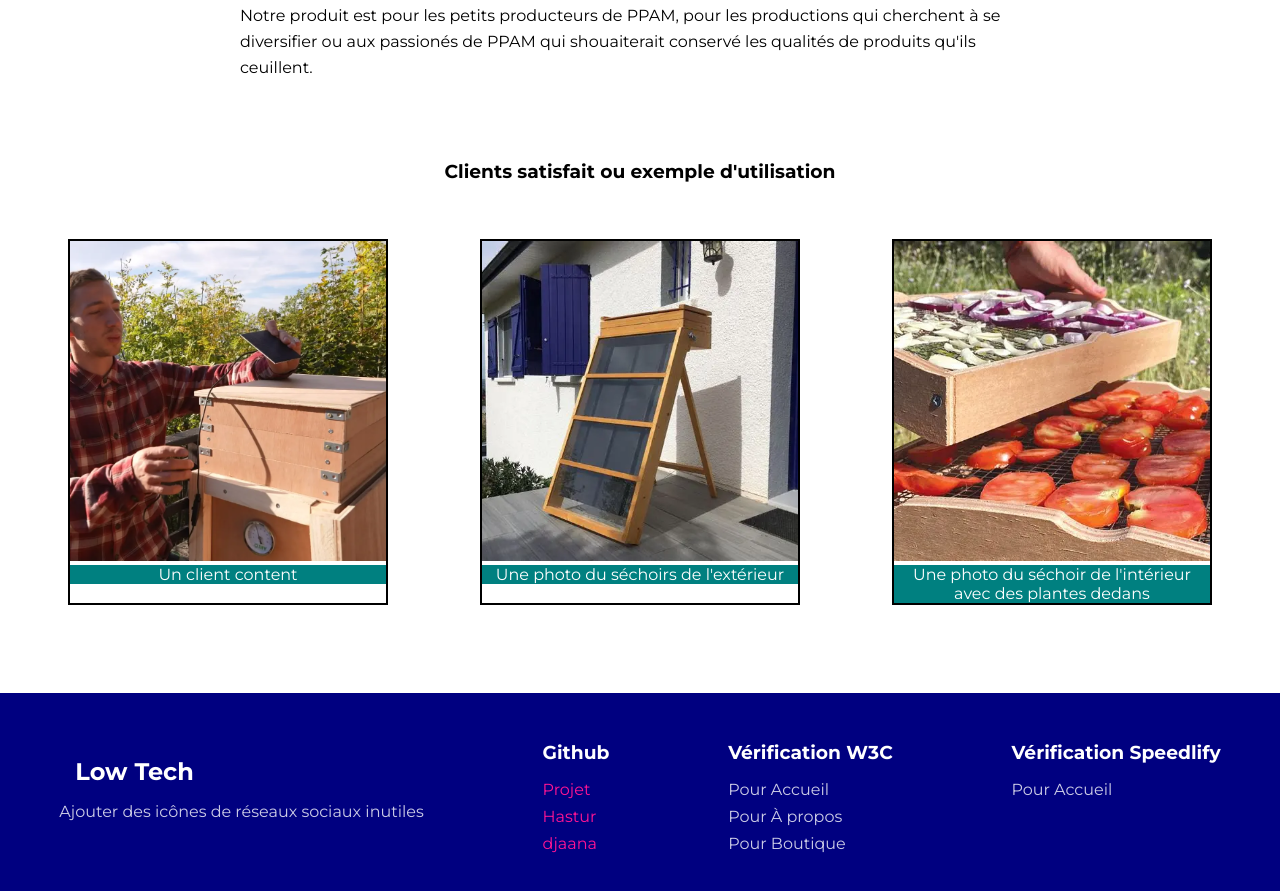
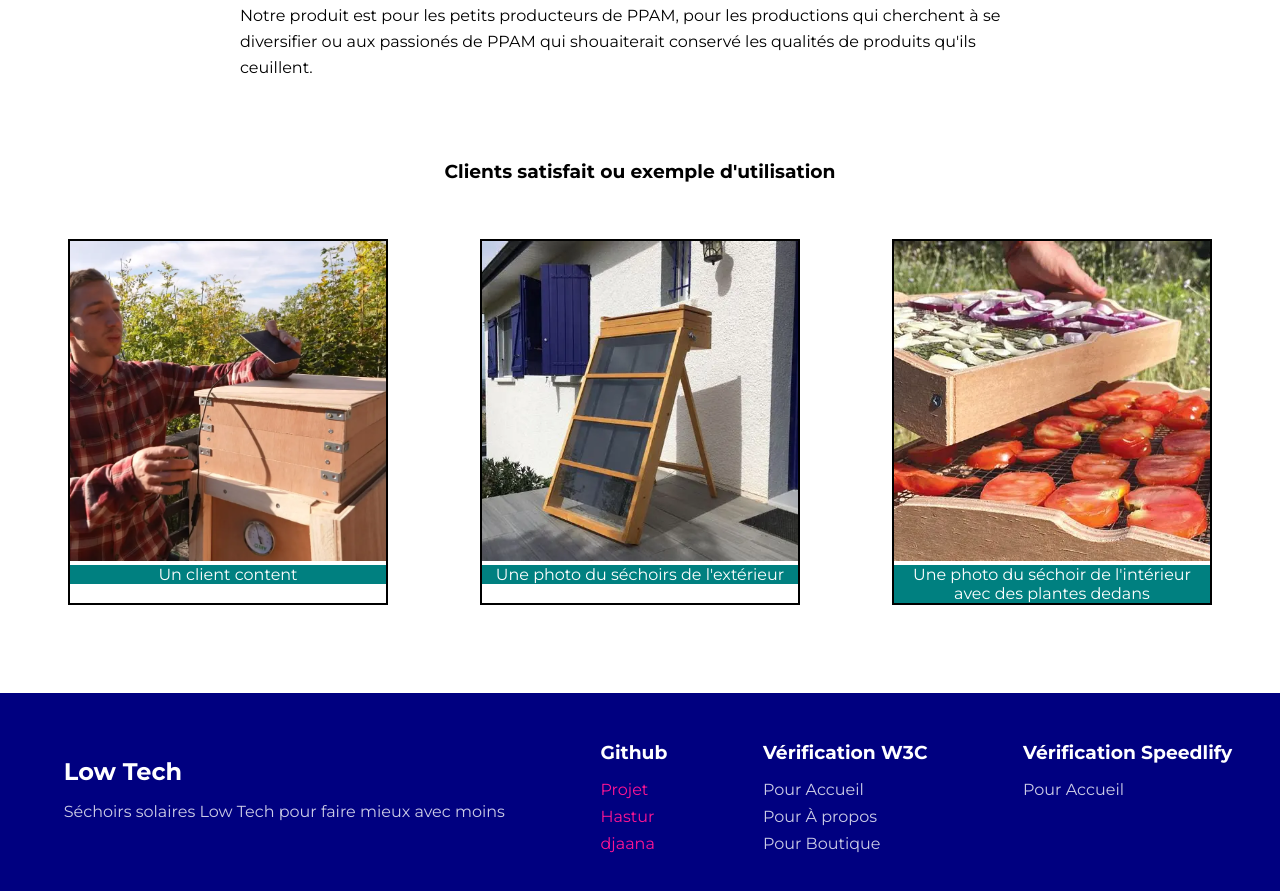
Before and after one commit to Coda-Dijon/html-b1-2026-g5, a plain HTML site: page index.html in a window 1280 px wide. Shown: the part 879-1770 px from the top of the page. Drawn offline with Linux system fonts and the light colour scheme.

Commit message:
style(footer): align footer title and description

```diff
--- a/index.html
+++ b/index.html
@@ -95,7 +95,7 @@
 	<footer>
 		<div>
 			<h2>Low Tech</h2>
-			<p>Ajouter des icônes de réseaux sociaux inutiles</p>
+			<p>Séchoirs solaires Low Tech pour faire mieux avec moins</p>
 		</div>
 		<div>
 			<h3>Github</h3>
--- a/style.css
+++ b/style.css
@@ -236,6 +236,7 @@ footer {
 
 	p {
 		color: rgba(255, 255, 255, .8);
+		margin-left: 1rem;
 	}
 
 	h2 {
```
Also changed, not shown: about.html (+1 -1 lines), shop.html (+1 -1 lines).
